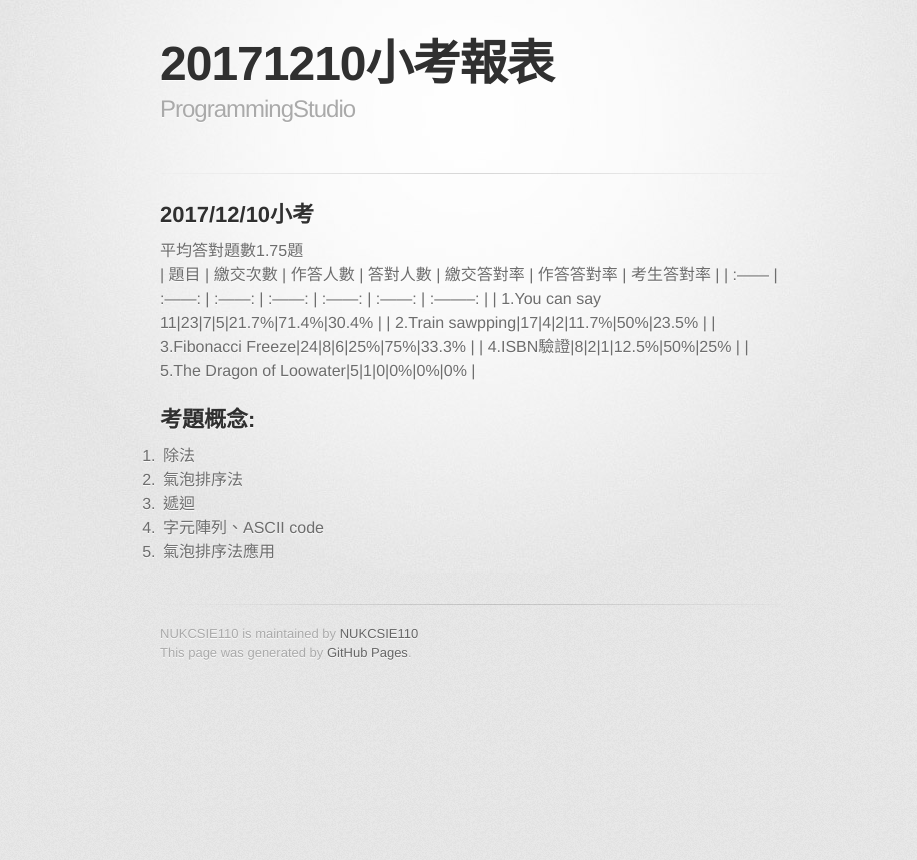
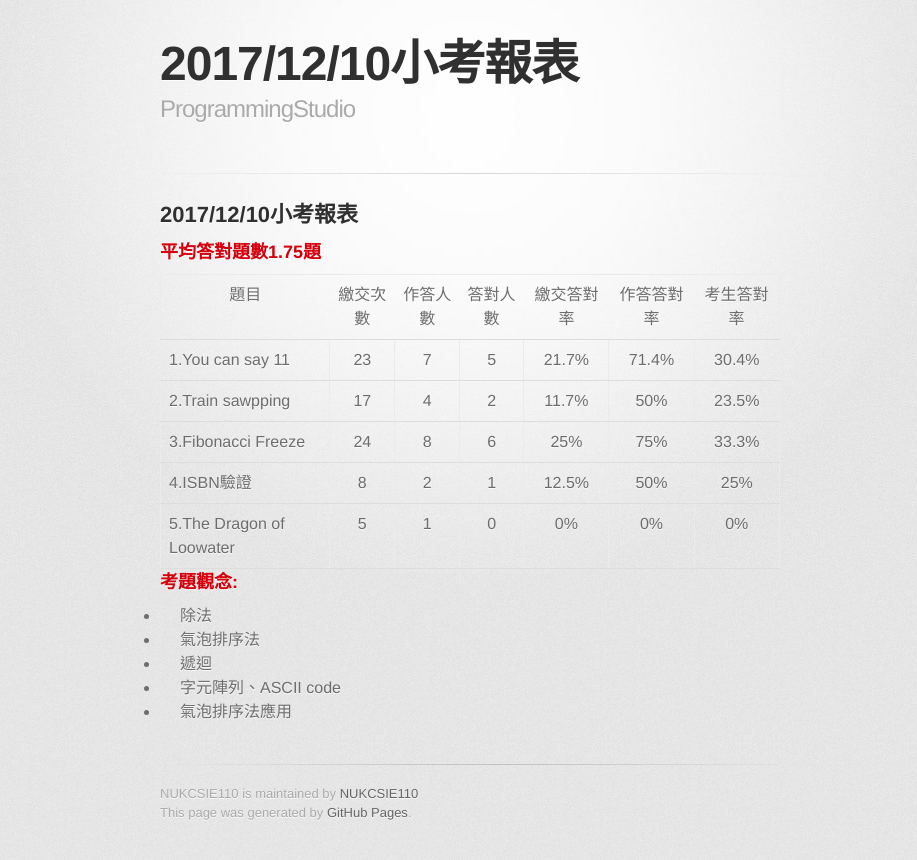
Before and after one commit to NUKCSIE110/ProgrammingStudio, a Jekyll site: the page built from report/20171210.md, in a window 1280 px wide. Shown: the top 860 px of the page, without its empty margins (170-1087 px from the left). Built offline with Jekyll 4.4.1, drawn with Linux system fonts in a browser that asks for light colours; some web fonts are replaced.

Commit message:
Update 20171210.md

```diff
--- a/report/20171210.md
+++ b/report/20171210.md
@@ -1,21 +1,87 @@
 ---
 layout: default
-title: 20171210小考報表
+title: 2017/12/10小考報表
 ---
 
-## 2017/12/10小考
-平均答對題數1.75題
-| 題目 | 繳交次數 | 作答人數 | 答對人數 | 繳交答對率 | 作答答對率 | 考生答對率 |
-| :------ | :------: | :------: | :------: | :------: | :------: | :--------: |
-| 1.You can say 11|23|7|5|21.7%|71.4%|30.4% |
-| 2.Train sawpping|17|4|2|11.7%|50%|23.5% |
-| 3.Fibonacci Freeze|24|8|6|25%|75%|33.3% |
-| 4.ISBN驗證|8|2|1|12.5%|50%|25% |
-| 5.The Dragon of Loowater|5|1|0|0%|0%|0% |
 
-## 考題概念:
-1. 除法
-2. 氣泡排序法
-3. 遞迴
-4. 字元陣列、ASCII code
-5. 氣泡排序法應用
+<h2>2017/12/10小考報表</h2>
+<h3>平均答對題數1.75題</h3>
+<table>
+    <tr>
+        <th>題目</th>
+        <th>繳交次數</th>
+        <th>作答人數</th>
+        <th>答對人數</th>
+        <th>繳交答對率</th>
+        <th>作答答對率</th>
+        <th>考生答對率</th>
+    </tr>
+    <tr>
+        <td id="problem" style="text-align:left;">1.You can say 11</td>
+        <td>23</td>
+        <td>7</td>
+        <td>5</td>
+        <td>21.7%</td>
+        <td>71.4%</td>
+        <td>30.4%</td>
+    </tr>
+    <tr>
+        <td id="problem" style="text-align:left;">2.Train sawpping</td>
+        <td>17</td>
+        <td>4</td>
+        <td>2</td>
+        <td>11.7%</td>
+        <td>50%</td>
+        <td>23.5%</td>
+    </tr>
+    <tr>
+        <td id="problem" style="text-align:left;">3.Fibonacci Freeze</td>
+        <td>24</td>
+        <td>8</td>
+        <td>6</td>
+        <td>25%</td>
+        <td>75%</td>
+        <td>33.3%</td>
+    </tr>
+    <tr>
+        <td id="problem" style="text-align:left;">4.ISBN驗證</td>
+        <td>8</td>
+        <td>2</td>
+        <td>1</td>
+        <td>12.5%</td>
+        <td>50%</td>
+        <td>25%</td>
+    </tr>
+    <tr>
+        <td id="problem" style="text-align:left;">5.The Dragon of Loowater</td>
+        <td>5</td>
+        <td>1</td>
+        <td>0</td>
+        <td>0%</td>
+        <td>0%</td>
+        <td>0%</td>
+    </tr>
+
+</table>
+<h3>考題觀念:</h3>
+<ul>
+    <li>除法</li>
+    <li>氣泡排序法</li>
+    <li>遞迴</li>
+    <li>字元陣列、ASCII code</li>
+    <li>氣泡排序法應用</li>
+</ul>
+<style>
+
+td, th{
+    padding: 8px;
+    text-align: center;
+    border-bottom: 1px solid #ddd;
+}
+tr:hover {
+    background-color: #f5f5f5;
+}
+table{
+    border-collapse: collapse;
+}
+</style>
```
